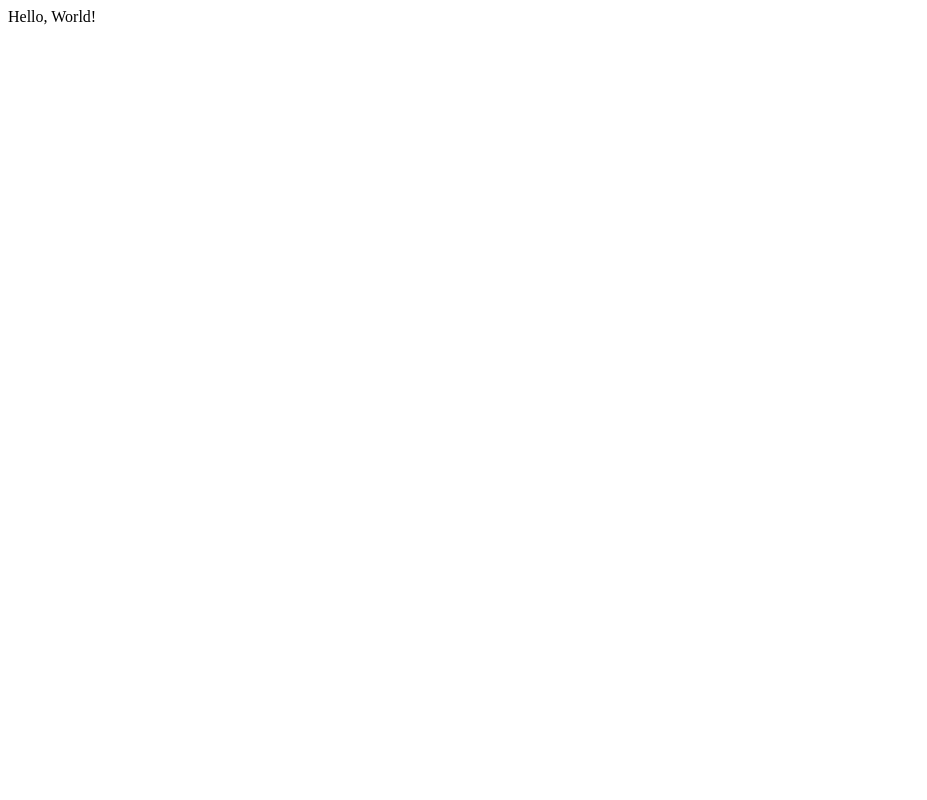
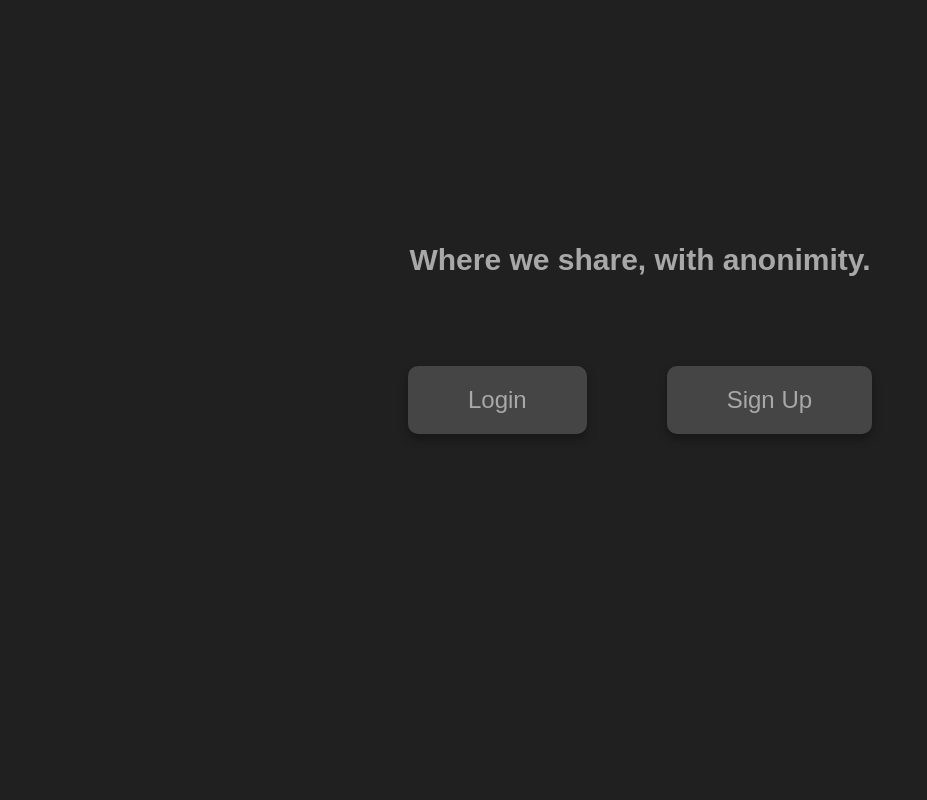
Before and after one commit to K0scei/python-projects-, a Flask app: page / in a window 1280 px wide. Before the commit the part shown is almost empty. Shown: the whole page, without its empty margins (0-927 px from the left). Run offline with Flask 3, Linux system fonts and the light colour scheme.

Commit message:
added a index screen

```diff
--- a/project 1/server.py
+++ b/project 1/server.py
@@ -1,7 +1,10 @@
-from flask import Flask
+from flask import Flask, render_template
 
 app = Flask(__name__)
 
 @app.route("/")
-def hello_world():
-	return "<p>Hello, World!</p>"
+def server():
+	return render_template("index.html")
+@app.route("/login")
+def login():
+	return render_template("login.html")
--- /dev/null
+++ b/project 1/static/index.css
@@ -0,0 +1,60 @@
+body, html {
+	height: 100%;
+	margin: 0;
+	display: flex;
+	justify-content: center;
+	align-items: center;
+	background-color: #202020;
+	font-family: Arial, sans-serif;
+	position: relative;
+}
+
+.login-btn {
+	padding: 20px 60px;
+	font-size: 24px;
+	background-color: #454545;
+	color: #a8a8a8;
+	border: none;
+	border-radius: 10px;
+	cursor: pointer;
+	box-shadow: 0px 5px 10px rgba(0,0,0,0.3);
+	transition: 0.3s;
+
+	transform: translateX(-40px);
+}
+
+.login-btn:hover {
+	background-color: #6AB0FF;
+}
+
+.signup-btn {
+	padding: 20px 60px;
+	font-size: 24px;
+	background-color: #454545;
+	color: #a8a8a8;
+	border: none;
+	border-radius: 10px;
+	cursor: pointer;
+	box-shadow: 0px 5px 10px rgba(0,0,0,0.3);
+	transition: 0.3s;
+
+	transform: translateX(+40px);
+}
+
+.signup-btn:hover {
+	background-color: #6AB0FF;
+}
+
+.main-txt{
+	padding: 20px 60px;
+	font-size: 30px;
+	color: #a8a8a8;
+	justify-content: center;
+	white-space: nowrap;   /* prevent word wrap */
+	width: max-content;
+	position: absolute;
+	top: 30%;                /* adjust up/down */
+	left: 50%;
+	transform: translate(-50%, -50%); /* center horizontally, nudge vertically */
+	z-index: 10;
+}
--- a/project 1/styles/style.css
+++ /dev/null
@@ -1,3 +0,0 @@
-body {
-	background-color: #454545;
-}
--- a/project 1/templates/index.html
+++ b/project 1/templates/index.html
@@ -1,6 +1,12 @@
 <!DOCTYPE html>
 <html>
 <head>
-    <title>Flask Background Example</title>
+    <link rel="stylesheet" href="{{ url_for('static', filename='index.css') }}">
+    <title>AirShare</title>
+    <h1 class = 'main-txt'>Where we share, with anonimity.</h1>
 </head>
+<body>
+    <button class = 'login-btn'>Login</button>
+    <button class = 'signup-btn'>Sign Up</button>
+</body>
 </html>
```
Also changed, not shown: project 1/templates/login.html (added).
